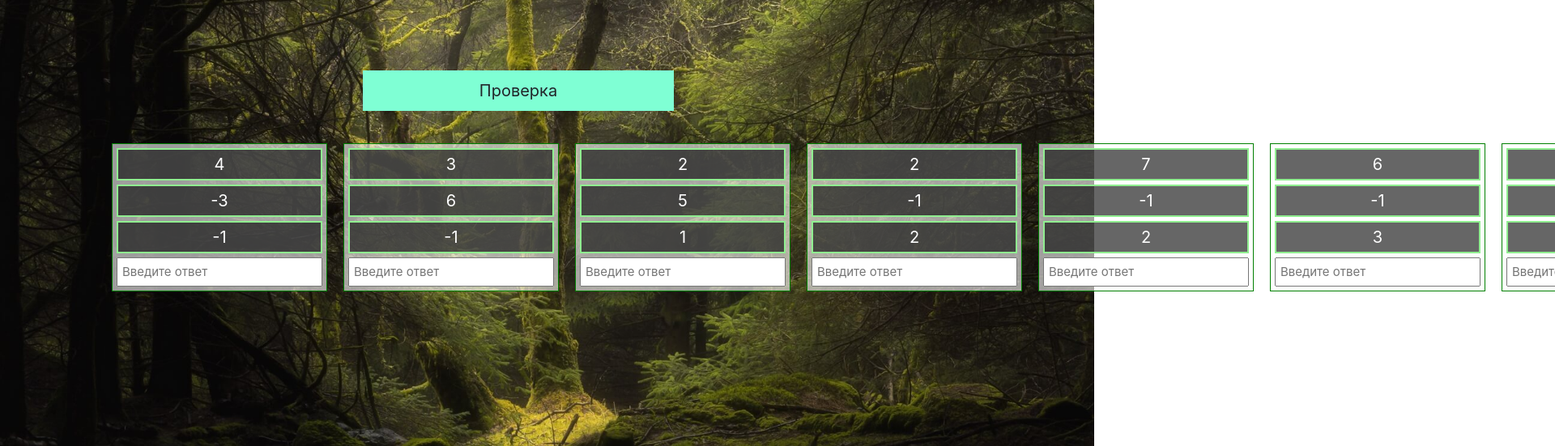
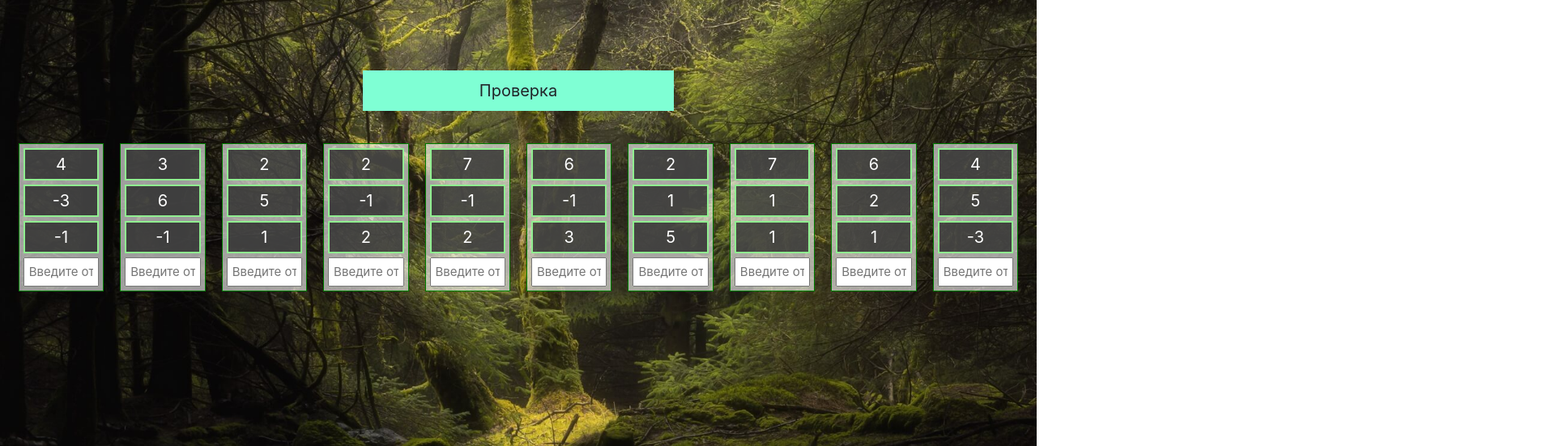
Before and after one commit to tryguba/game_Abacus, a plain HTML site: page index.html in a window 1280 px wide. Shown: the part 65-616 px from the top of the page at 81% size, 1920 px wide, since content can reach past the window. Drawn offline with nearby package versions, Linux system fonts and the light colour scheme.

Commit message:
not consol

```diff
--- a/js/Abacus.js
+++ b/js/Abacus.js
@@ -502,7 +502,7 @@ class Abacus {
             input.setAttribute("type", "text");
             input.setAttribute("placeholder", "Введите ответ");
 
-            rowData.forEach(function (cellData, i) {
+            rowData.forEach(function (cellData) {
                 let cell = document.createElement('div');
                 cell.classList.add('column__count');
                 cell.appendChild(document.createTextNode(cellData));
--- a/sass/main.scss
+++ b/sass/main.scss
@@ -8,7 +8,7 @@ body {
 }
 
 #app_abacus {
-  width: 80%;
+  width: 98%;
   margin: 0 auto;
   display: flex;
   justify-content: space-around;
@@ -33,6 +33,7 @@ body {
 }
 
 input {
+  width: 100%;
   padding: 5px;
   font-size: 15px;
 }
```
Also changed, not shown: css/main.css, 1 other file.
